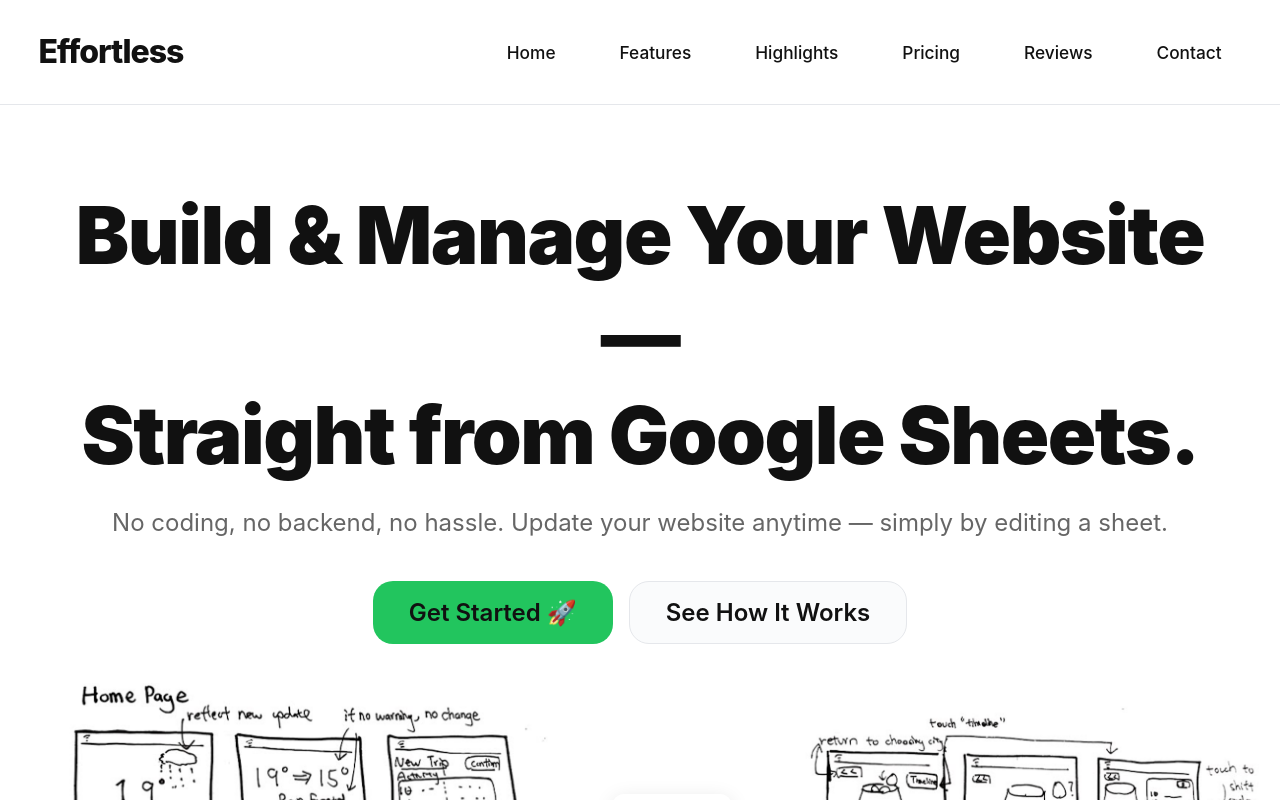
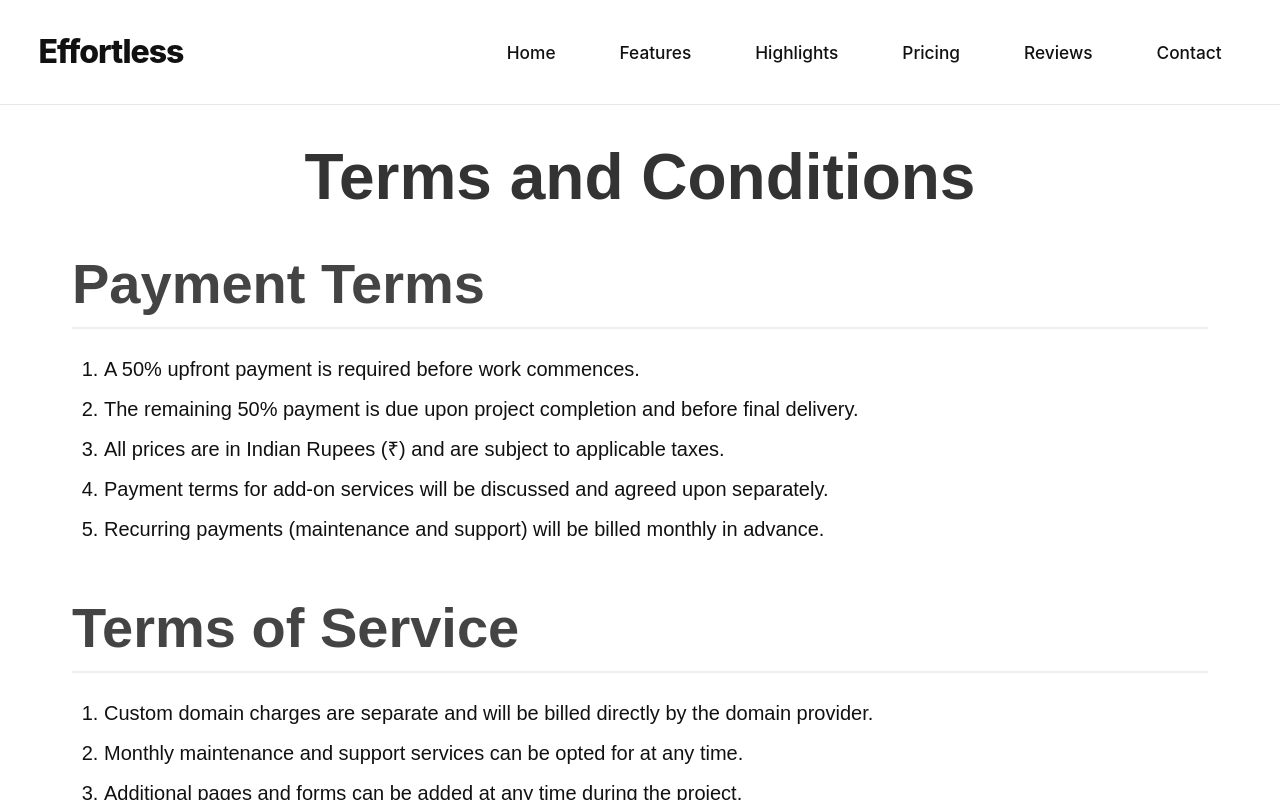
Before and after one commit to CraveInn/effortlessv2, a React (Create React App) app: page /terms in a window 1280 px wide. Shown: the top 800 px of the page. Built offline with nearby package versions, Linux system fonts and the light colour scheme.

Commit message:
inital commit

```diff
--- a/src/App.js
+++ b/src/App.js
@@ -1,12 +1,19 @@
 import React from 'react';
+import { BrowserRouter as Router, Routes, Route } from 'react-router-dom';
 import './App.css';
 import Home from './pages/Home';
+import TermsAndConditions from './pages/TermsAndConditions';
 
 function App() {
   return (
-    <div className="app">
-      <Home />
-    </div>
+    <Router>
+      <div className="app">
+        <Routes>
+          <Route path="/" element={<Home />} />
+          <Route path="/terms" element={<TermsAndConditions />} />
+        </Routes>
+      </div>
+    </Router>
   );
 }
 
--- a/src/components/organisms/Footer/Footer.js
+++ b/src/components/organisms/Footer/Footer.js
@@ -1,11 +1,12 @@
 import React from 'react';
+import { Link } from 'react-router-dom';
 import './Footer.css';
 
 const Footer = () => (
   <footer className="footer">
     <div className="footer-content">
       <div className="footer-left">
-        <a href="#terms">Terms & Privacy</a>
+        <Link to="/terms">Terms & Conditions</Link>
         <a href="#pricing">Pricing</a>
         <a href="#contact">Contact</a>
       </div>
--- /dev/null
+++ b/src/pages/TermsAndConditions.css
@@ -0,0 +1,72 @@
+.terms-container {
+  max-width: 1200px;
+  margin: 0 auto;
+  padding: 2rem;
+  font-family: Arial, sans-serif;
+}
+
+.terms-container h1 {
+  text-align: center;
+  margin-bottom: 2rem;
+  color: #333;
+}
+
+.terms-section {
+  margin-bottom: 3rem;
+}
+
+.terms-section h2 {
+  color: #444;
+  margin-bottom: 1.5rem;
+  border-bottom: 2px solid #eee;
+  padding-bottom: 0.5rem;
+}
+
+.pricing-table {
+  overflow-x: auto;
+}
+
+table {
+  width: 100%;
+  border-collapse: collapse;
+  margin: 1rem 0;
+}
+
+th, td {
+  padding: 1rem;
+  text-align: left;
+  border-bottom: 1px solid #ddd;
+}
+
+th {
+  background-color: #f5f5f5;
+  font-weight: bold;
+}
+
+tr:hover {
+  background-color: #f9f9f9;
+}
+
+.total-row {
+  font-weight: bold;
+  background-color: #f5f5f5;
+}
+
+ul, ol {
+  padding-left: 2rem;
+  line-height: 1.6;
+}
+
+li {
+  margin-bottom: 0.5rem;
+}
+
+@media (max-width: 768px) {
+  .terms-container {
+    padding: 1rem;
+  }
+
+  th, td {
+    padding: 0.75rem;
+  }
+}
--- /dev/null
+++ b/src/pages/TermsAndConditions.js
@@ -0,0 +1,41 @@
+import React from 'react';
+import './TermsAndConditions.css';
+import Navbar from '../components/organisms/Navbar/Navbar';
+
+const TermsAndConditions = () => {
+  return (
+    <div>
+      <Navbar/>
+    <div className="terms-container">
+
+      <h1>Terms and Conditions</h1>
+
+      <section className="terms-section">
+        <h2>Payment Terms</h2>
+        <ol>
+          <li>A 50% upfront payment is required before work commences.</li>
+          <li>The remaining 50% payment is due upon project completion and before final delivery.</li>
+          <li>All prices are in Indian Rupees (₹) and are subject to applicable taxes.</li>
+          <li>Payment terms for add-on services will be discussed and agreed upon separately.</li>
+          <li>Recurring payments (maintenance and support) will be billed monthly in advance.</li>
+        </ol>
+      </section>
+
+      <section className="terms-section">
+        <h2>Terms of Service</h2>
+        <ol>
+          <li>Custom domain charges are separate and will be billed directly by the domain provider.</li>
+          <li>Monthly maintenance and support services can be opted for at any time.</li>
+          <li>Additional pages and forms can be added at any time during the project.</li>
+          <li>All services are subject to availability and may require additional time for implementation.</li>
+          <li>Refund policy will be discussed and agreed upon before project commencement.</li>
+          <li>Project timeline will be provided after the initial payment is received.</li>
+          <li>Any changes to the scope of work may affect the project timeline and cost.</li>
+        </ol>
+      </section>
+    </div>
+    </div>
+  );
+};
+
+export default TermsAndConditions;
```
